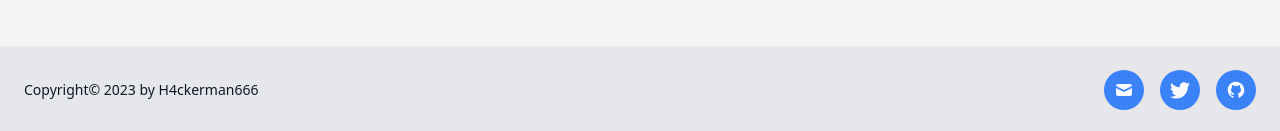
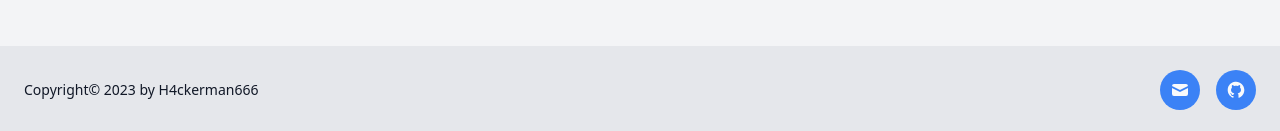
Before and after one commit to H4ckerman666/portfolio, a Vue app: page / in a window 1280 px wide. Shown: the part 908-1039 px from the top of the page. Built offline with nearby package versions, Linux system fonts and the light colour scheme; what tw-elements would draw is missing.

Commit message:
add links in footer

```diff
--- a/src/components/Footer.vue
+++ b/src/components/Footer.vue
@@ -13,9 +13,10 @@
         <div class="flex justify-center pt-4 space-x-4 lg:pt-0 lg:col-end-13">
           <a
             rel="noopener noreferrer"
-            href="#"
+            href="mailto:jesusroblesduana@gmail.com"
             title="Email"
             class="flex items-center justify-center w-10 h-10 rounded-full bg-blue-500 hover:bg-blue-600 duration-150 text-gray-50"
+            target="_blank"
           >
             <svg
               xmlns="http://www.w3.org/2000/svg"
@@ -33,26 +34,10 @@
           </a>
           <a
             rel="noopener noreferrer"
-            href="#"
-            title="Twitter"
-            class="flex items-center justify-center w-10 h-10 rounded-full bg-blue-500 hover:bg-blue-600 duration-150 text-gray-50"
-          >
-            <svg
-              xmlns="http://www.w3.org/2000/svg"
-              viewBox="0 0 50 50"
-              fill="currentColor"
-              class="w-5 h-5"
-            >
-              <path
-                d="M 50.0625 10.4375 C 48.214844 11.257813 46.234375 11.808594 44.152344 12.058594 C 46.277344 10.785156 47.910156 8.769531 48.675781 6.371094 C 46.691406 7.546875 44.484375 8.402344 42.144531 8.863281 C 40.269531 6.863281 37.597656 5.617188 34.640625 5.617188 C 28.960938 5.617188 24.355469 10.21875 24.355469 15.898438 C 24.355469 16.703125 24.449219 17.488281 24.625 18.242188 C 16.078125 17.8125 8.503906 13.71875 3.429688 7.496094 C 2.542969 9.019531 2.039063 10.785156 2.039063 12.667969 C 2.039063 16.234375 3.851563 19.382813 6.613281 21.230469 C 4.925781 21.175781 3.339844 20.710938 1.953125 19.941406 C 1.953125 19.984375 1.953125 20.027344 1.953125 20.070313 C 1.953125 25.054688 5.5 29.207031 10.199219 30.15625 C 9.339844 30.390625 8.429688 30.515625 7.492188 30.515625 C 6.828125 30.515625 6.183594 30.453125 5.554688 30.328125 C 6.867188 34.410156 10.664063 37.390625 15.160156 37.472656 C 11.644531 40.230469 7.210938 41.871094 2.390625 41.871094 C 1.558594 41.871094 0.742188 41.824219 -0.0585938 41.726563 C 4.488281 44.648438 9.894531 46.347656 15.703125 46.347656 C 34.617188 46.347656 44.960938 30.679688 44.960938 17.09375 C 44.960938 16.648438 44.949219 16.199219 44.933594 15.761719 C 46.941406 14.3125 48.683594 12.5 50.0625 10.4375 Z"
-              ></path>
-            </svg>
-          </a>
-          <a
-            rel="noopener noreferrer"
-            href="#"
+            href="https://github.com/H4ckerman666"
             title="GitHub"
             class="flex items-center justify-center w-10 h-10 rounded-full bg-blue-500 hover:bg-blue-600 duration-150 text-gray-50"
+            target="_blank"
           >
             <svg
               xmlns="http://www.w3.org/2000/svg"
```
